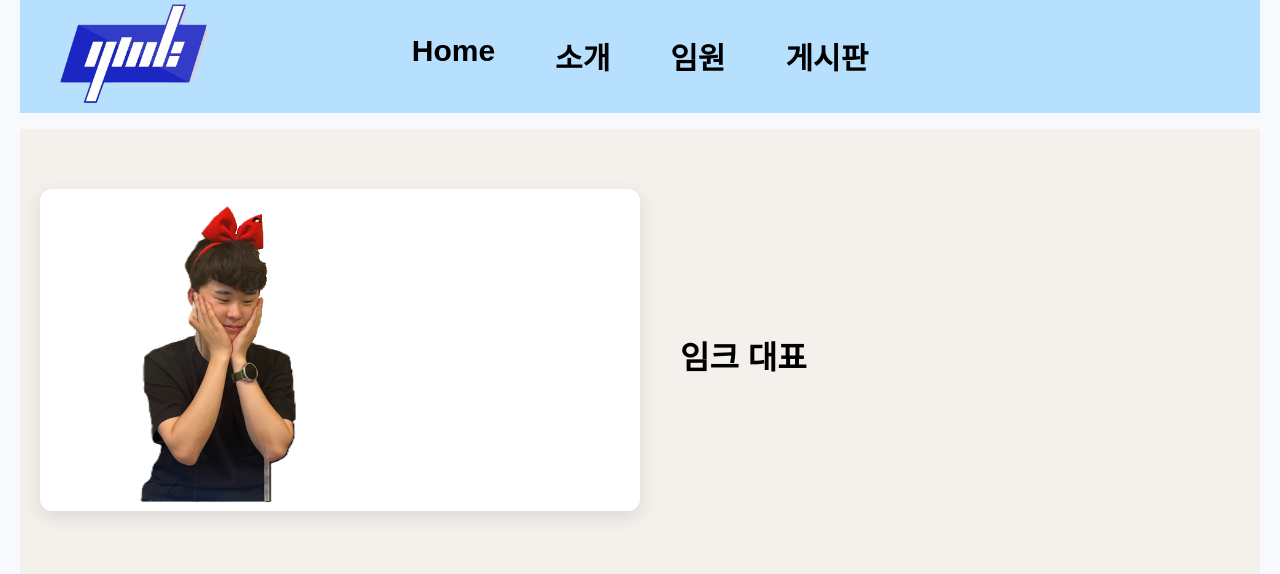
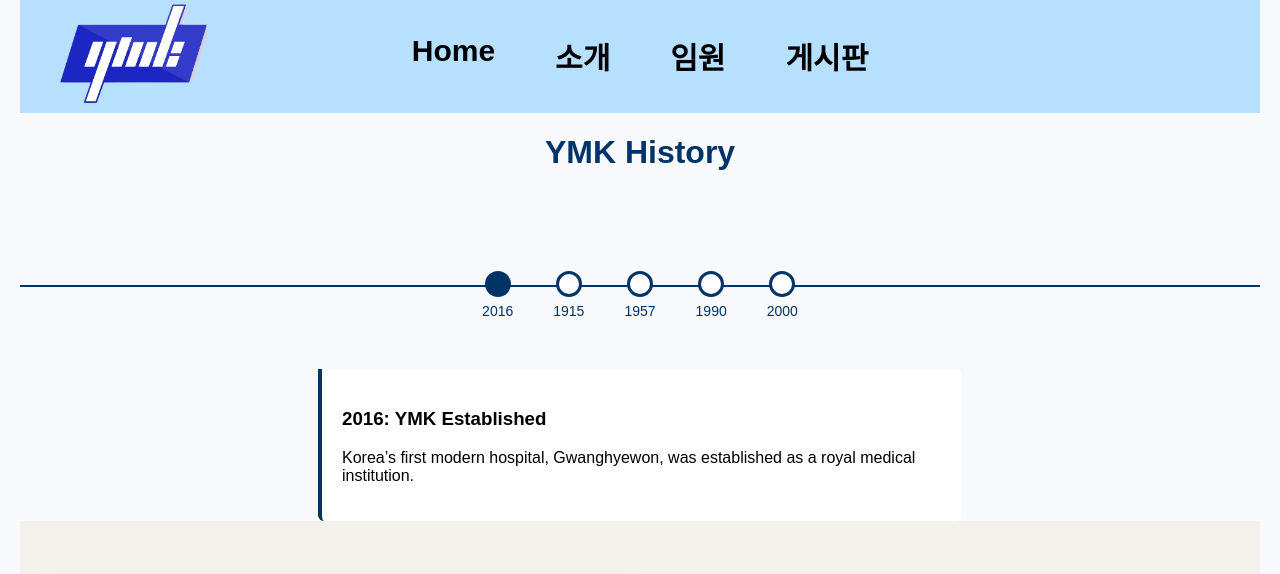
Before and after one commit to davidko0616/web_programming_project, a Flask app: template templates/team.html in a window 1280 px wide. Shown: the part 21-595 px from the top of the page. Run offline with Flask 3, Linux system fonts and the light colour scheme; the template is opened without the code that fills it, so the values that code supplies are empty; some libraries are stand-ins or nearby versions; some web fonts are replaced.

Commit message:
Added more events to timeline

```diff
--- a/templates/team.html
+++ b/templates/team.html
@@ -26,6 +26,57 @@
             <ul class="top_information">
             </ul>
     </div>
+
+<h1>YMK History</h1>
+
+<div class="timeline">
+  <div class="timeline-item active" data-target="event2016">
+    <div class="circle"></div>
+    <div class="label">2016</div>
+  </div>
+  <div class="timeline-item" data-target="event1915">
+    <div class="circle"></div>
+    <div class="label">1915</div>
+  </div>
+  <div class="timeline-item" data-target="event1957">
+    <div class="circle"></div>
+    <div class="label">1957</div>
+  </div>
+  <div class="timeline-item" data-target="event1990">
+    <div class="circle"></div>
+    <div class="label">1990</div>
+  </div>
+  <div class="timeline-item" data-target="event2000">
+    <div class="circle"></div>
+    <div class="label">2000</div>
+  </div>
+</div>
+
+<div id="event2016" class="content-section active">
+  <h3>2016: YMK Established</h3>
+  <p>Korea’s first modern hospital, Gwanghyewon, was established as a royal medical institution.</p>
+</div>
+
+<div id="event1915" class="content-section">
+  <h3>1915: Chosun Christian College Founded</h3>
+  <p>The predecessor of Yonsei University was founded under the name Chosun Christian College.</p>
+</div>
+
+<div id="event1957" class="content-section">
+  <h3>1957: Yonsei University is Born</h3>
+  <p>Yonhi College and Severance Medical School merged to form Yonsei University.</p>
+</div>
+
+<div id="event1990" class="content-section">
+  <h3>1990:</h3>
+  <p>...</p>
+</div>
+
+<div id="event2000" class="content-section">
+  <h3>2000:</h3>
+  <p>...</p>
+</div>
+
 <section class="feature-section">
   <div class="feature-container">
     <div class="feature-image">
@@ -146,38 +197,6 @@
   </div>
 </section>
 
-<h1>YMK History</h1>
-
-<div class="timeline">
-  <div class="timeline-item active" data-target="event2016">
-    <div class="circle"></div>
-    <div class="label">2016</div>
-  </div>
-  <div class="timeline-item" data-target="event1915">
-    <div class="circle"></div>
-    <div class="label">1915</div>
-  </div>
-  <div class="timeline-item" data-target="event1957">
-    <div class="circle"></div>
-    <div class="label">1957</div>
-  </div>
-</div>
-
-<div id="event2016" class="content-section active">
-  <h3>2016: YMK Established</h3>
-  <p>Korea’s first modern hospital, Gwanghyewon, was established as a royal medical institution.</p>
-</div>
-
-<div id="event1915" class="content-section">
-  <h3>1915: Chosun Christian College Founded</h3>
-  <p>The predecessor of Yonsei University was founded under the name Chosun Christian College.</p>
-</div>
-
-<div id="event1957" class="content-section">
-  <h3>1957: Yonsei University is Born</h3>
-  <p>Yonhi College and Severance Medical School merged to form Yonsei University.</p>
-</div>
-
 <script>
   const items = document.querySelectorAll('.timeline-item');
   const sections = document.querySelectorAll('.content-section');
```
